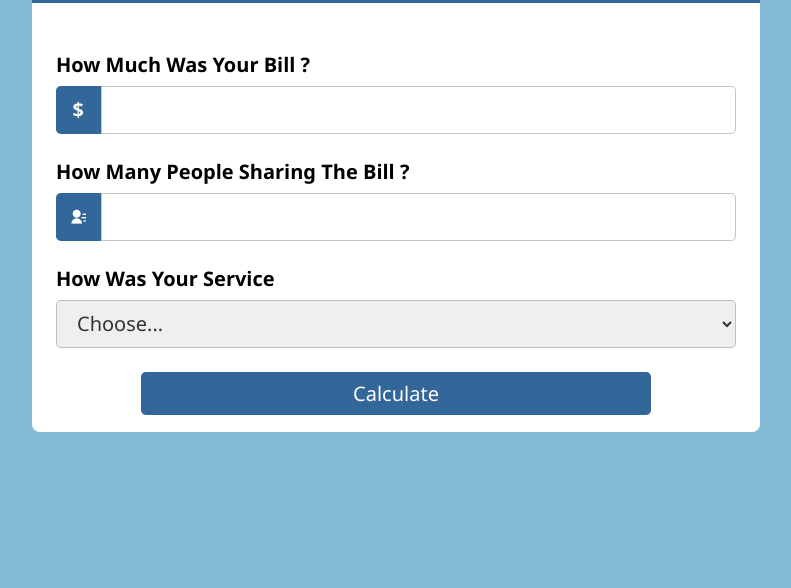
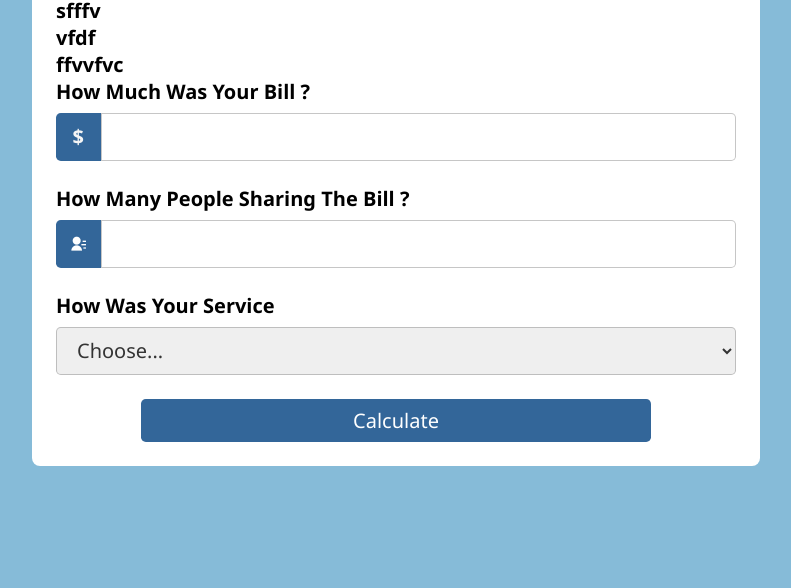
Before and after one commit to PrimeFord/TipCalculator, a plain HTML site: page index.html in a window 1280 px wide. Shown: the part 212-800 px from the top of the page, without its empty margins (244-1035 px from the left). Drawn offline with Linux system fonts and the light colour scheme.

Commit message:
Tip Calculator

```diff
--- a/index.html
+++ b/index.html
@@ -11,6 +11,11 @@
     <div class="container">
       <div class="head"><p>TIP CALCULATOR</p></div>
       <div class="card">
+        <div class="req">
+          <p class="billreq">sfffv</p>
+          <p class="userreq">vfdf</p>
+          <p class="servicereq">ffvvfvc</p>
+        </div>
         <form>
           <label>
             How Much Was Your Bill ? <br />
--- a/styles.css
+++ b/styles.css
@@ -19,7 +19,7 @@ body {
   align-items: center;
 }
 .container {
-  height: 30.5rem;
+  height: max-content;
   width: 45.5rem;
   background-color: white;
   border-radius: 0.5rem;
```
